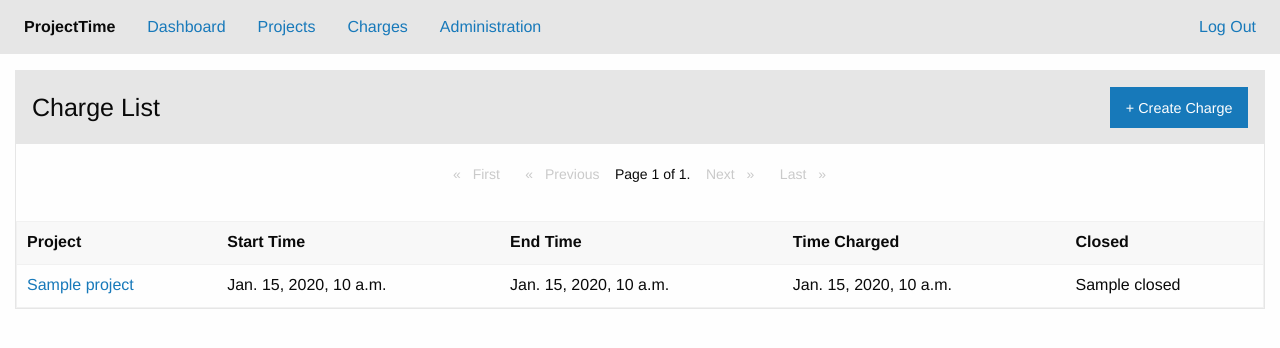
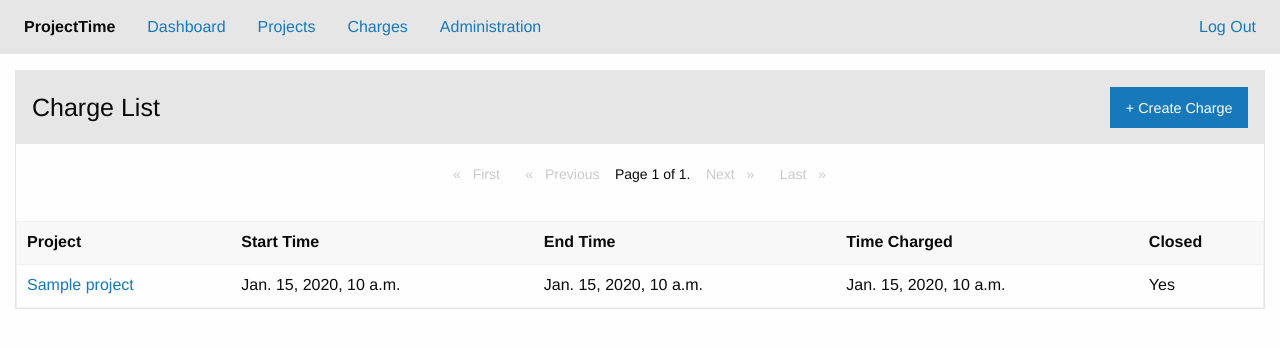
Before and after one commit to gscoppino/ProjectTime, a Django app: template src/ProjectTime/project/templates/project/charge_list.html in a window 1280 px wide. Shown: the top 348 px of the page. Run offline with Django 3.2, Linux system fonts and the light colour scheme; the template is opened without the code that fills it: most values are stand-ins (such as "Sample title", 1, 10 or a date in 2020); parts of the project's set-up code (start-up, migrations or seed data) failed here and were passed over.

Commit message:
Better display of boolean table values.

```diff
--- a/src/ProjectTime/project/templates/project/charge_list.html
+++ b/src/ProjectTime/project/templates/project/charge_list.html
@@ -67,7 +67,7 @@
                             <td>{{ charge.start_time }}</td>
                             <td>{{ charge.end_time }}</td>
                             <td>{{ charge.db__time_charged }}</td>
-                            <td>{{ charge.closed }}</td>
+                            <td>{{ charge.closed | yesno | capfirst }}</td>
                         </tr>
                     {% empty %}
                         <tr>
--- a/src/ProjectTime/project/templates/project/project_list.html
+++ b/src/ProjectTime/project/templates/project/project_list.html
@@ -60,7 +60,7 @@
                             <td>
                                 <a href="{% url 'project:project-update' project.pk %}">{{ project.name }}</a>
                             </td>
-                            <td>{{ project.active }}</td>
+                            <td>{{ project.active | yesno | capfirst }}</td>
                             <td>{{ project.db__latest_charge }}</td>
                         </tr>
                     {% empty %}
```
